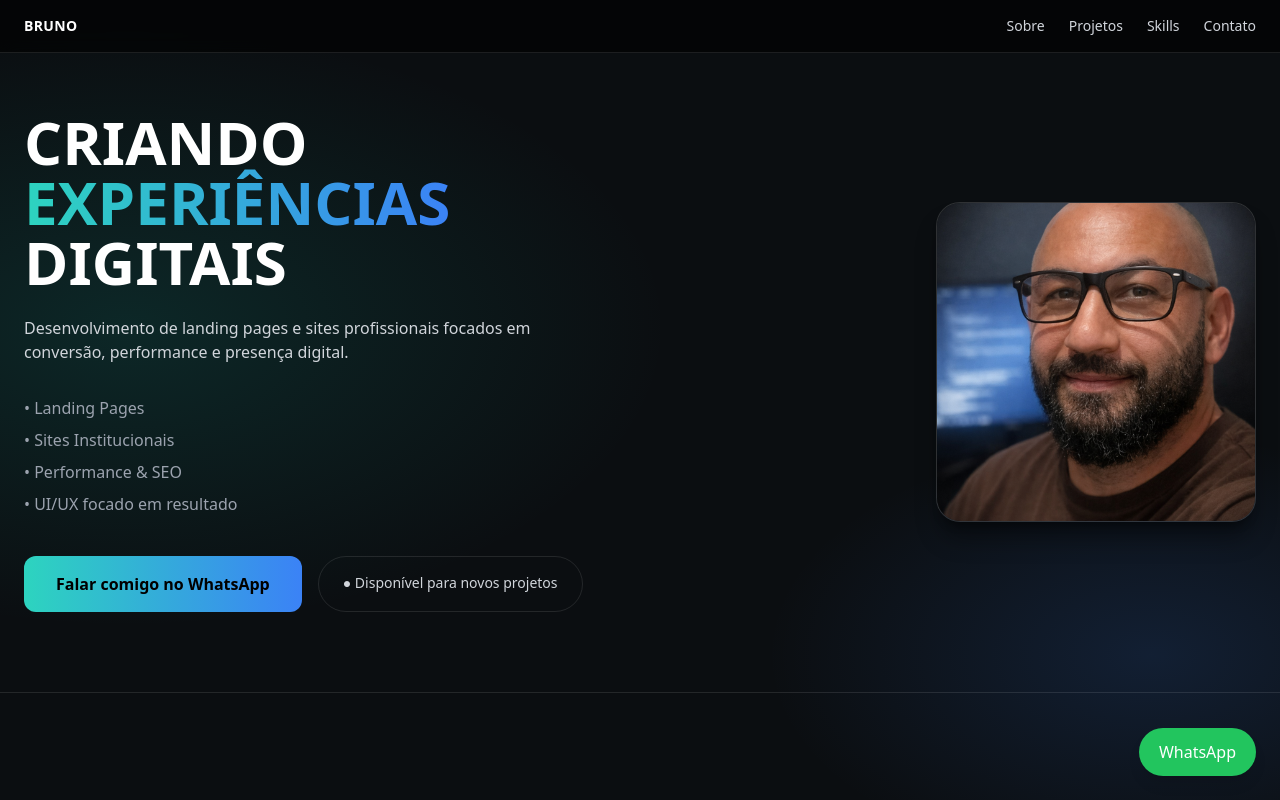
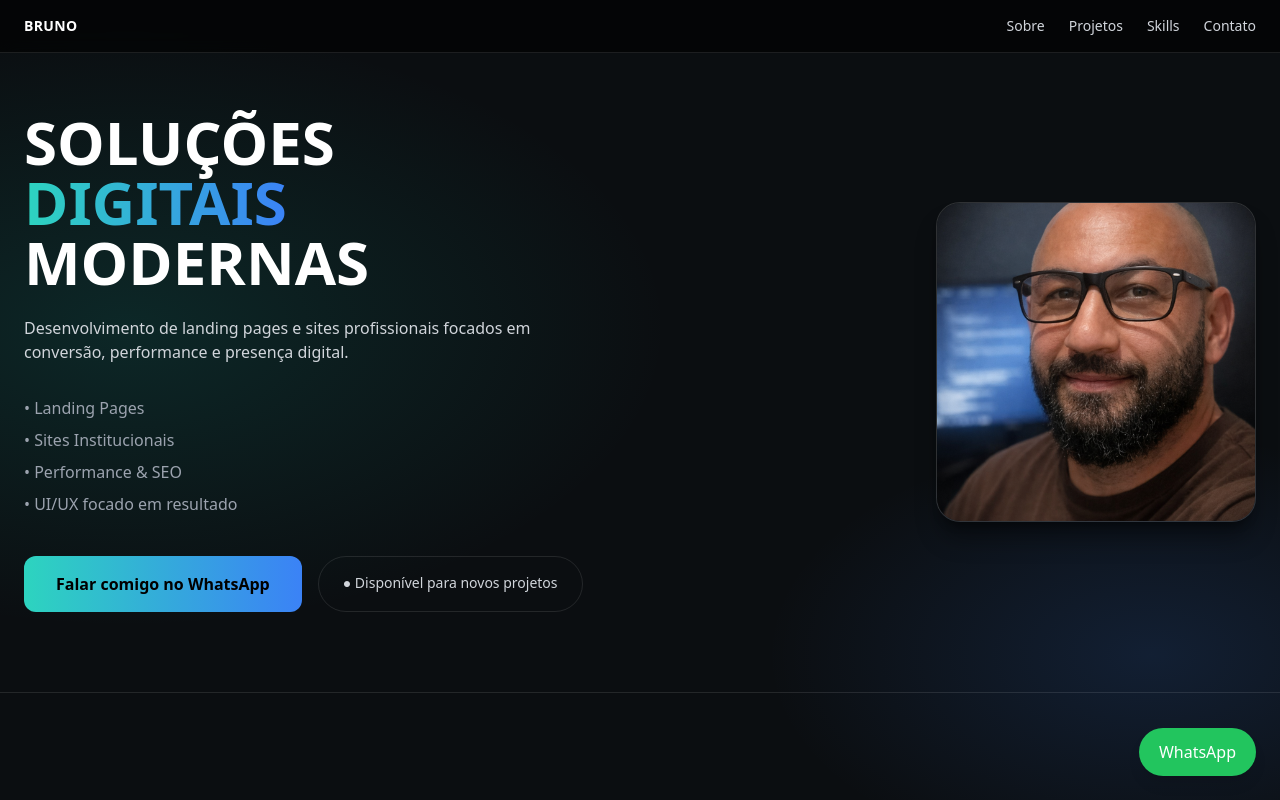
Before and after one commit to BrunoVenuto/portfolio-bruno, a Next.js app: page / in a window 1280 px wide. Shown: the top 800 px of the page. Built offline with nearby package versions, Linux system fonts and the light colour scheme.

Commit message:
atualizar h1 do hero

```diff
--- a/components/Hero.tsx
+++ b/components/Hero.tsx
@@ -20,11 +20,11 @@ export default function Hero() {
           transition={{ duration: 0.6 }}
         >
           <h1 className="text-3xl sm:text-4xl lg:text-6xl font-extrabold leading-tight">
-            CRIANDO{" "}
+            SOLUÇÕES{" "}
             <span className="bg-gradient-to-r from-teal-400 to-blue-500 bg-clip-text text-transparent">
-              EXPERIÊNCIAS
+              DIGITAIS
             </span>{" "}
-            DIGITAIS
+            MODERNAS
           </h1>
 
           <p className="mt-6 max-w-xl text-gray-300">
```
